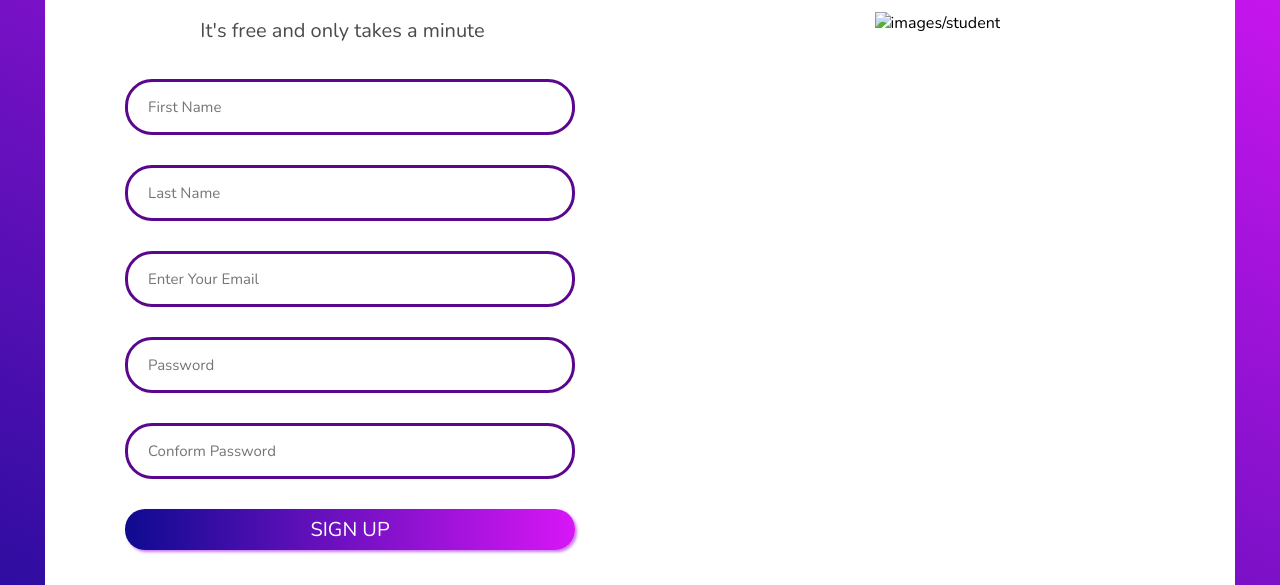
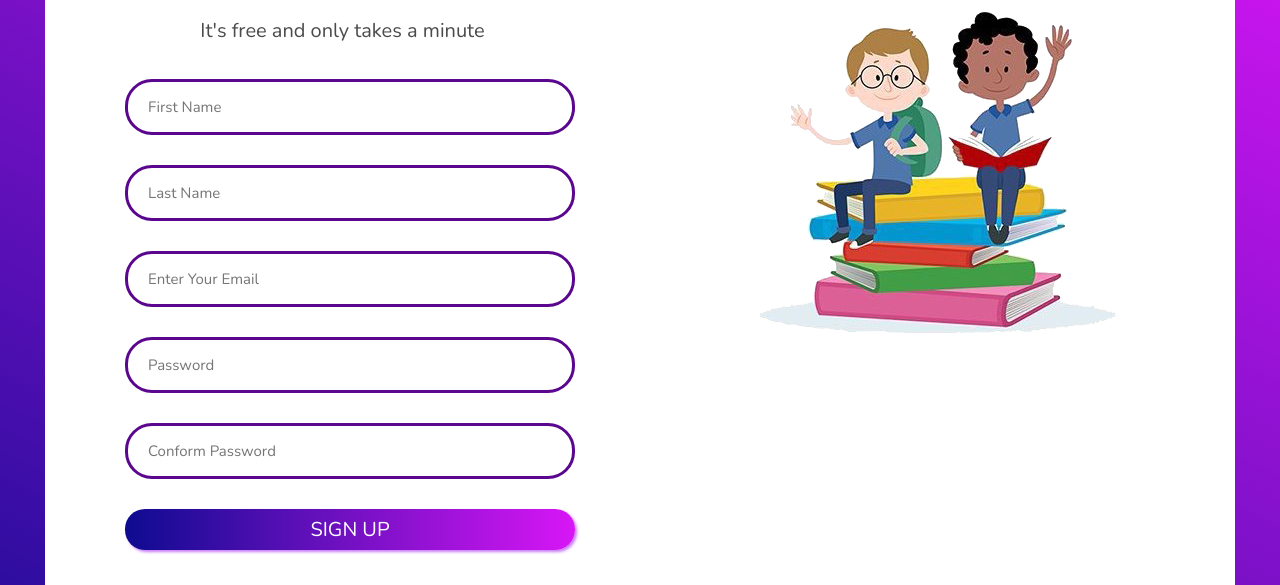
Before and after one commit to Pankaj-003/Login-form-, a plain HTML site: page signup.html in a window 1280 px wide. Shown: the part 143-728 px from the top of the page. Drawn offline with nearby package versions, Linux system fonts and the light colour scheme.

Commit message:
image change

```diff
--- a/signup.html
+++ b/signup.html
@@ -36,7 +36,7 @@
 
        </div>
     <div class="main-image-box">
-           <img src="Layer 1.png" alt="images/student">
+           <img src="images/Layer 1.png" alt="images/student">
 
     </div>
     </div>
```
